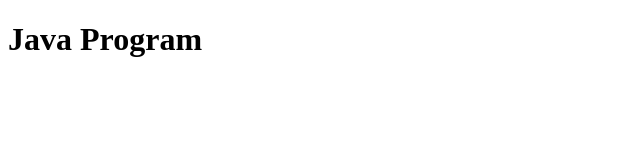
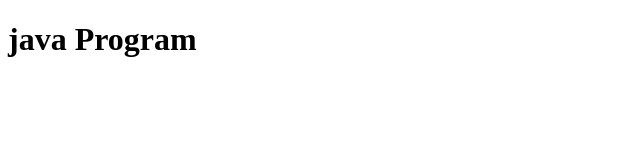
Before and after one commit to Shrija-03/servlet, a plain HTML site: page index.html in a window 1280 px wide. Shown: the whole page, without its empty margins (0-640 px from the left). Drawn offline with Linux system fonts and the light colour scheme.

Commit message:
changed name

```diff
--- a/index.html
+++ b/index.html
@@ -7,6 +7,6 @@
 
 </head>
 <body>
-    <h1>Java Program</h1>
+    <h1>java Program</h1>
 </body>
 </html>
```
Also changed, not shown: program.txt (deleted).
